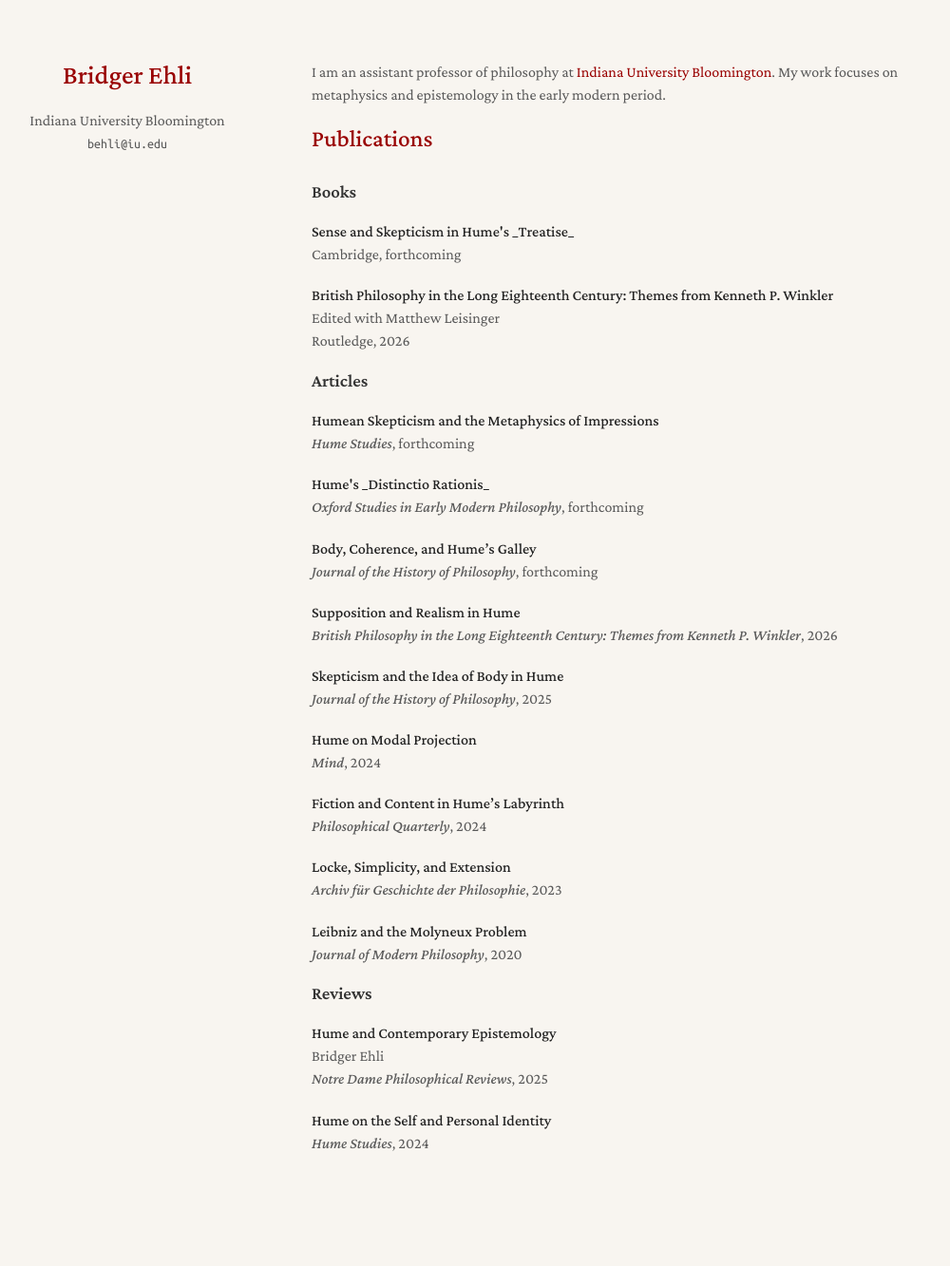
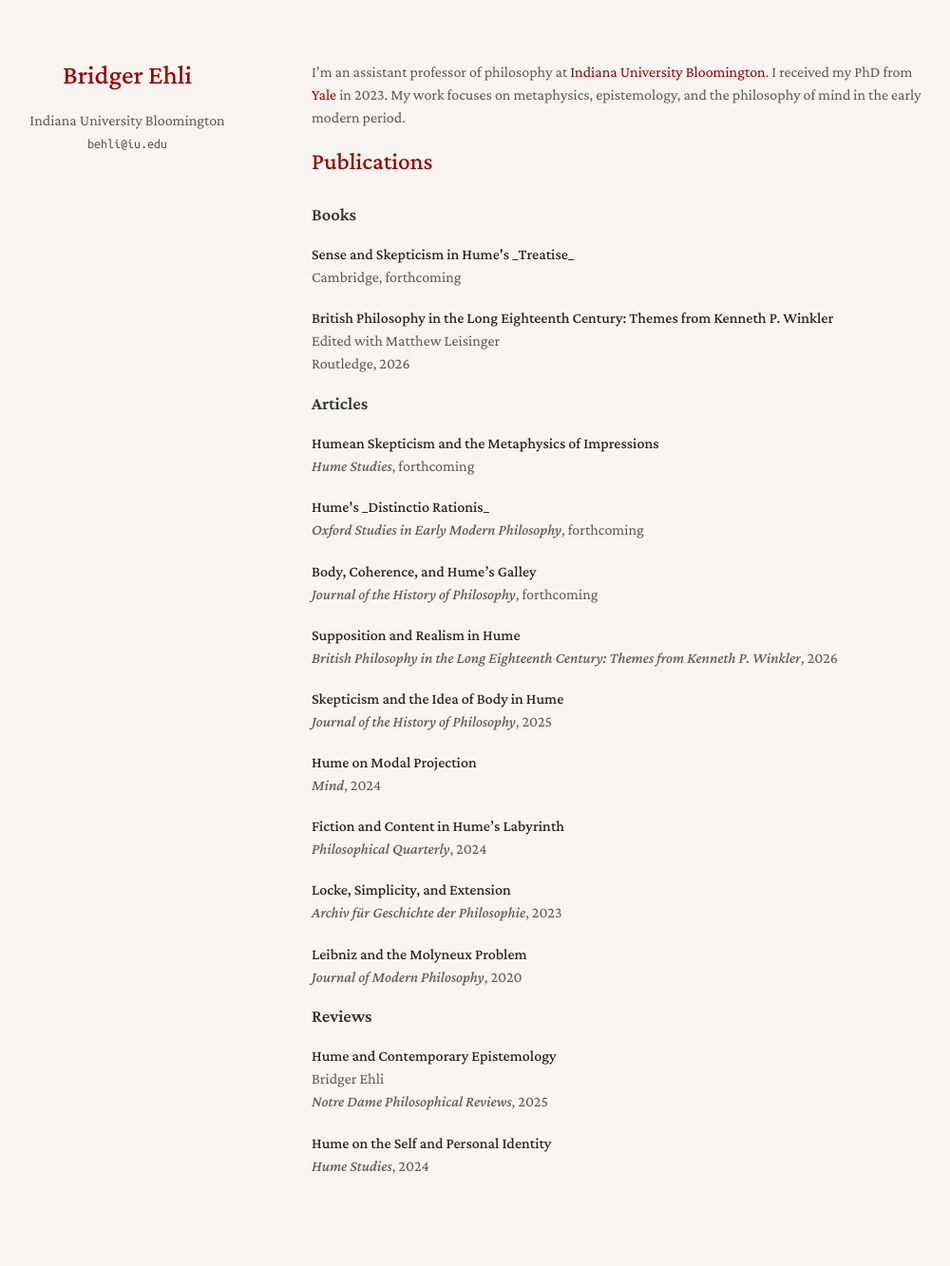
Before and after one commit to bridgerehli/bridgerehli.github.io, a Jekyll site: the page built from index.md, in a window 1280 px wide. Shown: the whole page at 95% size, without its empty margins (142-1142 px from the left). Built offline with Jekyll 4.4.1, drawn with Linux system fonts in a browser that asks for light colours; a style sheet for code colours, icons or effects is not loaded; before the commit the page ends 1309 px from its top, so only the background shows below that.

Commit message:
Update index.md

```diff
--- a/index.md
+++ b/index.md
@@ -3,7 +3,7 @@ layout: homepage
 ---
 
 
-I am an assistant professor of philosophy at [Indiana University Bloomington](https://philosophy.indiana.edu/index.html). My work focuses on metaphysics and epistemology in the early modern period.
+I'm an assistant professor of philosophy at [Indiana University Bloomington](https://philosophy.indiana.edu/index.html). I received my PhD from [Yale](https://philosophy.yale.edu) in 2023. My work focuses on metaphysics, epistemology, and the philosophy of mind in the early modern period.
 
 
 {% include_relative _includes/publications.md %}
```
